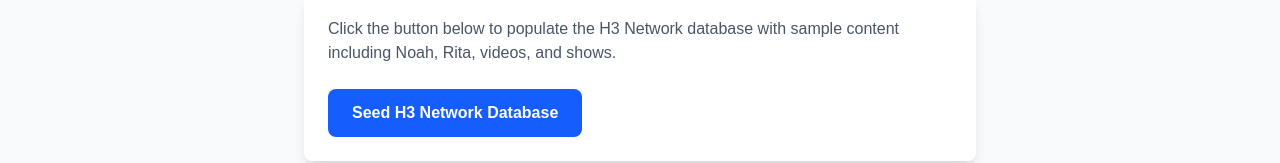
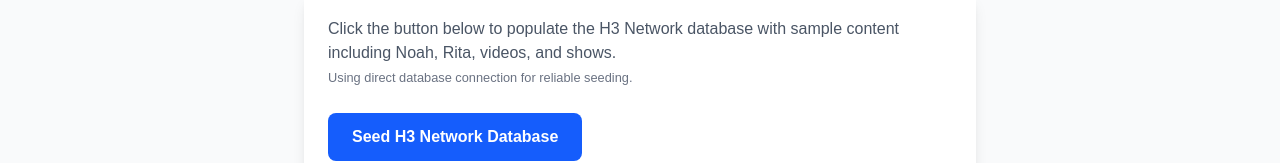
Before and after one commit to pnwmakes/h3-network-platform, a Next.js app: page /seed in a window 1280 px wide. Shown: the part 172-335 px from the top of the page. Built offline with nearby package versions, Linux system fonts and the light colour scheme; no server answers.

Commit message:
Update seed page to test direct database connection

```diff
--- a/src/app/seed/page.tsx
+++ b/src/app/seed/page.tsx
@@ -53,6 +53,8 @@
                 <div className="bg-white rounded-lg shadow-lg p-6">
                     <p className="text-gray-600 mb-6">
                         Click the button below to populate the H3 Network database with sample content including Noah, Rita, videos, and shows.
+                        <br />
+                        <small className="text-gray-500">Using direct database connection for reliable seeding.</small>
                     </p>
 
                     <button
```
